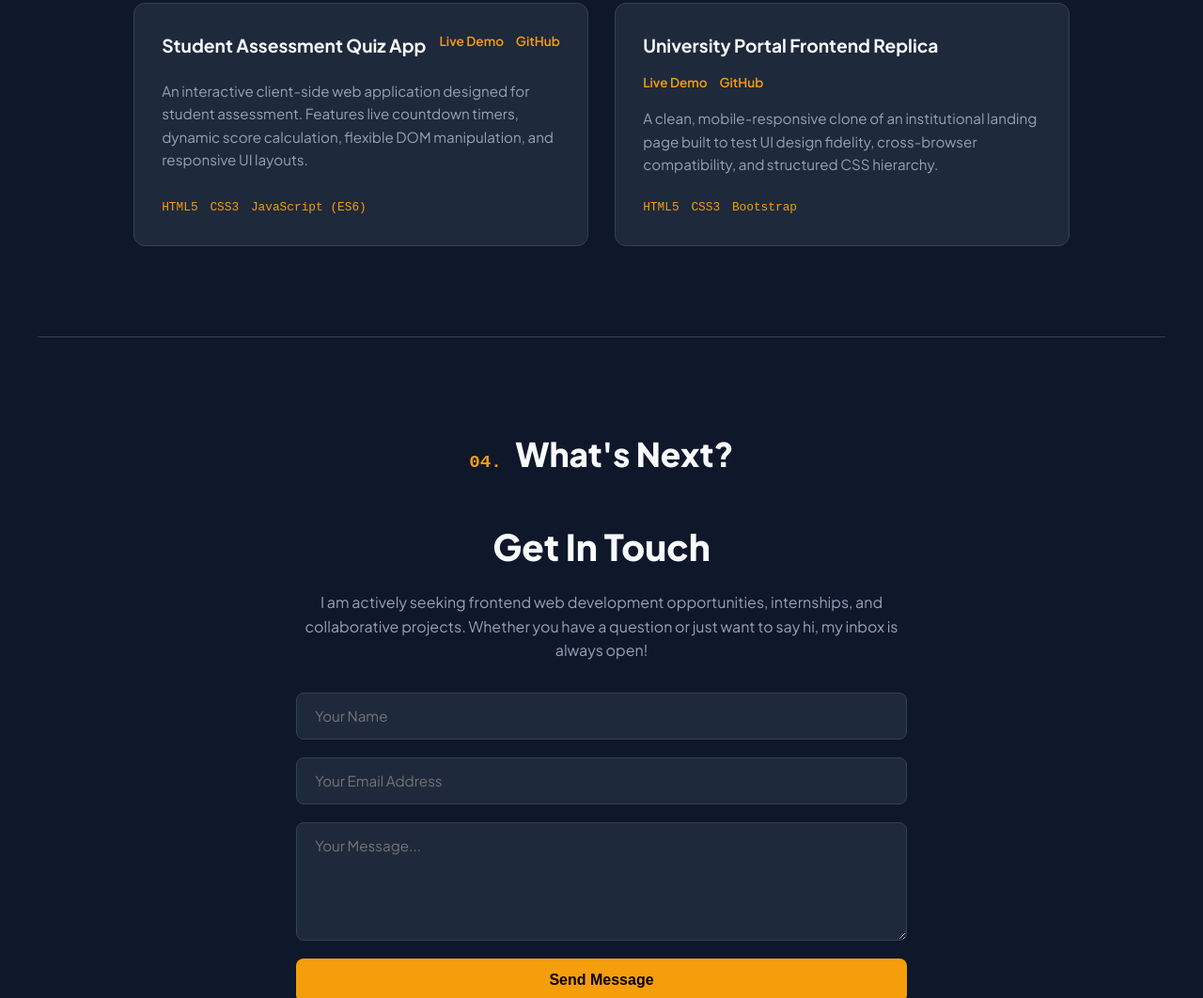
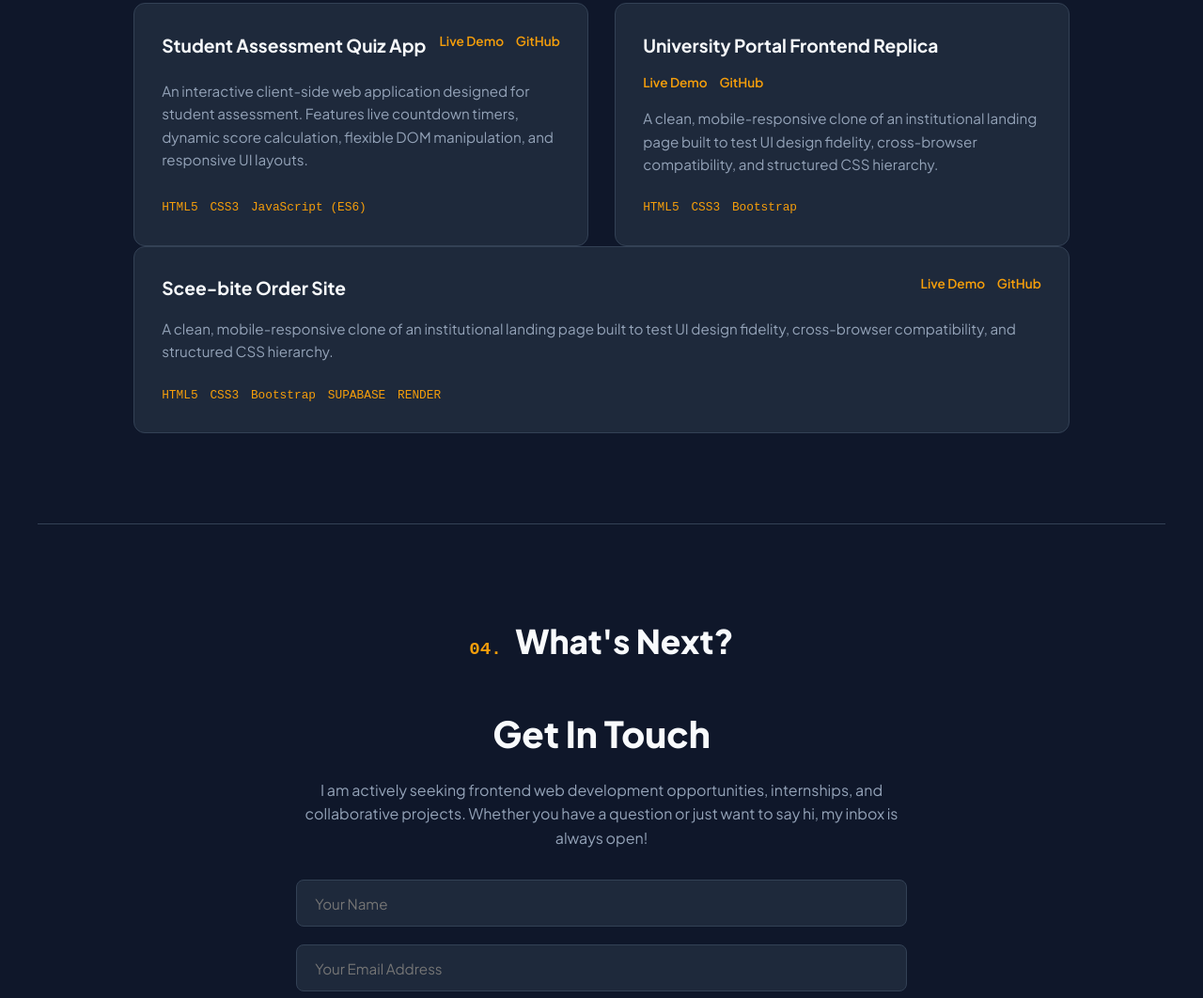
Before and after one commit to chukwu-Emmanuel-Eke/portfolio, a plain HTML site: page index.html in a window 1280 px wide. Shown: the part 2461-3523 px from the top of the page at 94% size. Drawn offline with Linux system fonts and the light colour scheme.

Commit message:
Add project card for Scee-bite Order Site
Added a new project card for the Scee-bite Order Site, including links to the live demo and GitHub repository, along with a description and tags.

```diff
--- a/index.html
+++ b/index.html
@@ -162,6 +162,30 @@
                 </div>
 
             </div>
+
+           <div class="project-card">
+                    <div class="project-header">
+                        <h3 class="project-title">Scee-bite Order Site</h3>
+                        <div class="project-links">
+                            <a href="scee-bite-site.onrender.com/admin.html" target="_blank" class="project-link">Live Demo</a>
+                            <a href="https://github.com/chukwu-Emmanuel-Eke/Scee-bite-site" target="_blank" class="project-link">GitHub</a>
+                        </div>
+                    </div>
+                    <p class="project-description">
+                        A clean, mobile-responsive clone of an institutional landing page built to test UI design fidelity, cross-browser compatibility, and structured CSS hierarchy.
+                    </p>
+                    <div class="project-tags">
+                        <span>HTML5</span>
+                        <span>CSS3</span>
+                        <span>Bootstrap</span>
+                        <span>SUPABASE </span>
+                        <span>RENDER </span>
+                    </div>
+                </div>
+
+        </div>
+
+
         </section>
 
         <section class="section-container" id="contact">
```
